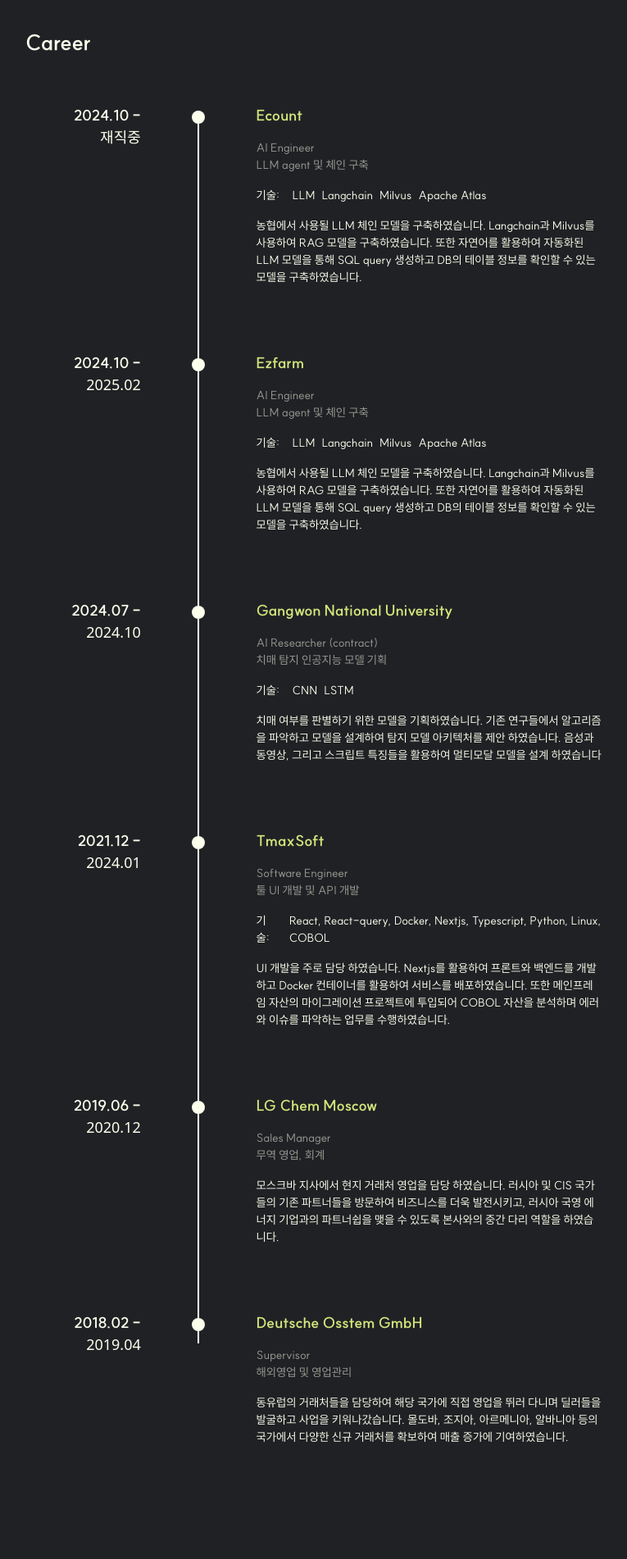
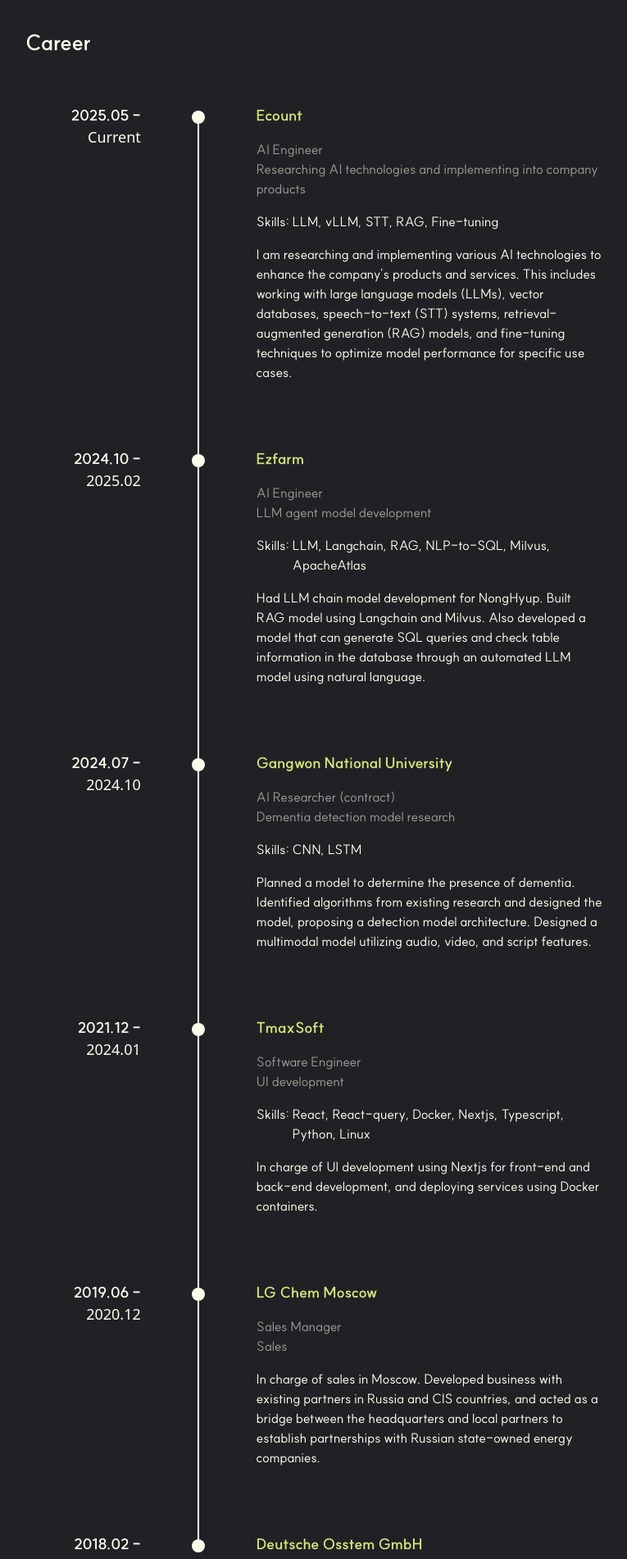
Before and after one commit to ramieeee/portfolio_2.0, a Next.js app: page / in a window 1280 px wide. Shown: the part 880-2782 px from the top of the page at 82% size, without its empty margins (257-1022 px from the left). Built offline with nearby package versions, Linux system fonts and the light colour scheme.

Commit message:
Fix timeline and translate into eng

```diff
--- a/app/globals.css
+++ b/app/globals.css
@@ -11,7 +11,7 @@
   --font-size-title: 62px;
   --font-size-screenTitle: 26px;
   --font-size-subtitle: 18px;
-  --font-size-body: 14px;
+  --font-size-body: 16px;
 }
 
 html,
--- a/assets/jsonFiles/careerKo.json
+++ b/assets/jsonFiles/careerKo.json
@@ -8,8 +8,8 @@
     },
     "time": {
       "from": {
-        "year": 2024,
-        "month": 10,
+        "year": 2025,
+        "month": 5,
         "day": 7
       },
       "until": {
@@ -20,9 +20,9 @@
       }
     },
     "career": {
-      "role": "LLM agent 및 체인 구축",
-      "skills": ["LLM", "Langchain", "Milvus", "Apache Atlas"],
-      "description": "농협에서 사용될 LLM 체인 모델을 구축하였습니다. Langchain과 Milvus를 사용하여 RAG 모델을 구축하였습니다. 또한 자연어를 활용하여 자동화된 LLM 모델을 통해 SQL query 생성하고 DB의 테이블 정보를 확인할 수 있는 모델을 구축하였습니다."
+      "role": "Researching AI technologies and implementing into company products",
+      "skills": "LLM, vLLM, STT, RAG, Fine-tuning",
+      "description": "I am researching and implementing various AI technologies to enhance the company's products and services. This includes working with large language models (LLMs), vector databases, speech-to-text (STT) systems, retrieval-augmented generation (RAG) models, and fine-tuning techniques to optimize model performance for specific use cases."
     }
   },
   {
@@ -46,9 +46,9 @@
       }
     },
     "career": {
-      "role": "LLM agent 및 체인 구축",
-      "skills": ["LLM", "Langchain", "Milvus", "Apache Atlas"],
-      "description": "농협에서 사용될 LLM 체인 모델을 구축하였습니다. Langchain과 Milvus를 사용하여 RAG 모델을 구축하였습니다. 또한 자연어를 활용하여 자동화된 LLM 모델을 통해 SQL query 생성하고 DB의 테이블 정보를 확인할 수 있는 모델을 구축하였습니다."
+      "role": "LLM agent model development",
+      "skills": "LLM, Langchain, RAG, NLP-to-SQL, Milvus, ApacheAtlas",
+      "description": "Had LLM chain model development for NongHyup. Built RAG model using Langchain and Milvus. Also developed a model that can generate SQL queries and check table information in the database through an automated LLM model using natural language."
     }
   },
   {
@@ -72,9 +72,9 @@
       }
     },
     "career": {
-      "role": "치매 탐지 인공지능 모델 기획",
-      "skills": ["CNN", "LSTM"],
-      "description": "치매 여부를 판별하기 위한 모델을 기획하였습니다. 기존 연구들에서 알고리즘을 파악하고 모델을 설계하여 탐지 모델 아키텍처를 제안 하였습니다. 음성과 동영상, 그리고 스크립트 특징들을 활용하여 멀티모달 모델을 설계 하였습니다"
+      "role": "Dementia detection model research",
+      "skills": "CNN, LSTM",
+      "description": "Planned a model to determine the presence of dementia. Identified algorithms from existing research and designed the model, proposing a detection model architecture. Designed a multimodal model utilizing audio, video, and script features."
     }
   },
   {
@@ -98,11 +98,9 @@
       }
     },
     "career": {
-      "role": "툴 UI 개발 및 API 개발",
-      "skills": [
-        "React, React-query, Docker, Nextjs, Typescript, Python, Linux, COBOL"
-      ],
-      "description": "UI 개발을 주로 담당 하였습니다. Nextjs를 활용하여 프론트와 백엔드를 개발하고 Docker 컨테이너를 활용하여 서비스를 배포하였습니다. 또한 메인프레임 자산의 마이그레이션 프로젝트에 투입되어 COBOL 자산을 분석하며 에러와 이슈를 파악하는 업무를 수행하였습니다."
+      "role": "UI development",
+      "skills": "React, React-query, Docker, Nextjs, Typescript, Python, Linux",
+      "description": "In charge of UI development using Nextjs for front-end and back-end development, and deploying services using Docker containers."
     }
   },
   {
@@ -126,9 +124,9 @@
       }
     },
     "career": {
-      "role": "무역 영업, 회계",
-      "skills": [],
-      "description": "모스크바 지사에서 현지 거래처 영업을 담당 하였습니다. 러시아 및 CIS 국가들의 기존 파트너들을 방문하여 비즈니스를 더욱 발전시키고, 러시아 국영 에너지 기업과의 파트너쉽을 맺을 수 있도록 본사와의 중간 다리 역할을 하였습니다."
+      "role": "Sales",
+      "skills": "",
+      "description": "In charge of sales in Moscow. Developed business with existing partners in Russia and CIS countries, and acted as a bridge between the headquarters and local partners to establish partnerships with Russian state-owned energy companies."
     }
   },
   {
@@ -152,9 +150,9 @@
       }
     },
     "career": {
-      "role": "해외영업 및 영업관리",
-      "skills": [],
-      "description": "동유럽의 거래처들을 담당하여 해당 국가에 직접 영업을 뛰러 다니며 딜러들을 발굴하고 사업을 키워나갔습니다. 몰도바, 조지아, 아르메니아, 알바니아 등의 국가에서 다양한 신규 거래처를 확보하여 매출 증가에 기여하였습니다."
+      "role": "Sales",
+      "skills": "",
+      "description": "In charge of sales in Eastern Europe. Developed business by directly visiting local partners in each country, discovering dealers, and expanding the business. Secured various new partners in countries such as Moldova, Georgia, Armenia, and Albania, contributing to increased sales."
     }
   }
 ]
--- a/assets/jsonFiles/educationKo.json
+++ b/assets/jsonFiles/educationKo.json
@@ -20,7 +20,7 @@
       "degree": "석사",
       "status": "졸업",
       "major": "인공지능",
-      "skills": ["LSTM", "MLP", "Deep Learning", "Feature Extraction"],
+      "skills": "LSTM, MLP, Deep Learning, Feature Extraction",
       "paper": [
         "이미지화된 텍스트의 픽셀 위치 좌표와 벡터 특징을 활용한 LSTM-MLP 기반 한글 혐오 표현 탐지"
       ],
@@ -48,7 +48,7 @@
       "degree": "학사",
       "status": "졸업",
       "major": "B.A. in English",
-      "skills": [],
+      "skills": "",
       "description": "영어학과 3학년 편입 후 졸업"
     }
   }
--- a/components/molecules/CareerTimelineCard.tsx
+++ b/components/molecules/CareerTimelineCard.tsx
@@ -5,11 +5,13 @@
 interface TimelineCardProps {
   careerData: CareerDataType;
   isLast: boolean;
+  isFirst?: boolean;
 }
 
 export default function CareerTimelineCard({
   careerData,
   isLast,
+  isFirst = false,
 }: TimelineCardProps) {
   const [startMonth, setStartMonth] = useState("0");
   const [endMonth, setEndMonth] = useState("0");
@@ -23,7 +25,7 @@
       }
 
       if (careerData.time.until.now === true) {
-        setEndMonth("재직중");
+        setEndMonth("Current");
       } else {
         if (careerData.time.until.month < 10) {
           setEndMonth("0" + careerData.time.until.month.toString());
@@ -52,12 +54,14 @@
       <div className="flex w-1/5 justify-center pt-2 relative">
         {/* circle */}
         <div className="flex rounded-full w-4 h-4 bg-color-main z-10" />
-        {/* line */}
-        <div
-          className={`absolute w-[2px] ${
-            isLast ? "h-0" : "h-[160%]"
-          } bg-color-main left-1/2 -translate-x-1/2`}
-        />
+        {/* line going up */}
+        {!isFirst && (
+          <div className="absolute w-[2px] h-20 bg-color-main left-1/2 -translate-x-1/2 -top-16" />
+        )}
+        {/* line going down */}
+        {!isLast && (
+          <div className="absolute w-[2px] h-full bg-color-main left-1/2 -translate-x-1/2 top-4" />
+        )}
       </div>
 
       {/* text part */}
@@ -75,11 +79,9 @@
         </div>
         {careerData.career.skills.length > 0 ? (
           <div className="flex flex-row gap-3 text-size-body font-suit text-color-main">
-            <div className="w-8">기술:</div>
+            <div className="w-8">{`Skills:`}</div>
             <div className="flex flex-row gap-2 text-size-body font-suit text-color-main">
-              {careerData.career.skills.map((skill, idx) => {
-                return <div key={`${skill}-${idx}`}>{skill}</div>;
-              })}
+              {careerData.career.skills}
             </div>
           </div>
         ) : null}
--- a/components/molecules/EducationTimelineCard.tsx
+++ b/components/molecules/EducationTimelineCard.tsx
@@ -5,11 +5,13 @@
 interface TimelineCardProps {
   educationData: EducationDataType;
   isLast: boolean;
+  isFirst?: boolean;
 }
 
 export default function EducationTimelineCard({
   educationData,
   isLast,
+  isFirst = false,
 }: TimelineCardProps) {
   const [startMonth, setStartMonth] = useState("0");
   const [endMonth, setEndMonth] = useState("0");
@@ -46,11 +48,9 @@
         </div>
         {educationData.education.skills.length > 0 ? (
           <div className="flex flex-row gap-3 text-size-body font-suit text-color-main justify-end">
-            <div className="w-8">기술:</div>
+            <div className="w-8">{`Skills:`}</div>
             <div className="flex flex-row gap-2 text-size-body font-suit text-color-main">
-              {educationData.education.skills.map((skill, idx) => {
-                return <div key={`${skill}-${idx}`}>{skill}</div>;
-              })}
+              {educationData.education.skills}
             </div>
           </div>
         ) : null}
@@ -63,12 +63,20 @@
       <div className="flex w-1/5 justify-center pt-2 relative">
         {/* circle */}
         <div className="flex rounded-full w-4 h-4 bg-color-main z-10" />
-        {/* line */}
-        <div
-          className={`absolute w-[2px] ${
-            isLast ? "h-0" : "h-[150%]"
-          } bg-color-main left-1/2 -translate-x-1/2`}
-        />
+        {/* line going up */}
+        {!isFirst && (
+          <div
+            className="absolute h-20 bg-color-main left-1/2 -translate-x-1/2 -top-16"
+            style={{ width: '2px' }}
+          />
+        )}
+        {/* line going down */}
+        {!isLast && (
+          <div
+            className="absolute h-full bg-color-main left-1/2 -translate-x-1/2 top-4"
+            style={{ width: '2px' }}
+          />
+        )}
       </div>
 
       {/* number part */}
--- a/components/screens/CareerScreen.tsx
+++ b/components/screens/CareerScreen.tsx
@@ -17,6 +17,7 @@
               careerData={data}
               key={data.id}
               isLast={idx + 1 === careerData.length}
+              isFirst={idx === 0}
             />
           );
         })}
--- a/components/screens/EducationScreen.tsx
+++ b/components/screens/EducationScreen.tsx
@@ -24,6 +24,7 @@
               educationData={data}
               key={data.id}
               isLast={idx + 1 === educationData.length}
+              isFirst={idx === 0}
             />
           );
         })}
--- a/types/types.ts
+++ b/types/types.ts
@@ -20,7 +20,7 @@
   };
   career: {
     role: string;
-    skills: string[];
+    skills: string;
     description: string;
   };
 };
@@ -46,7 +46,7 @@
     degree: string;
     status: string;
     major: string;
-    skills: [];
+    skills: string;
     description: string;
   };
 };
```
Also changed, not shown: components/screens/MainScreen.tsx (+7 -7 lines).
